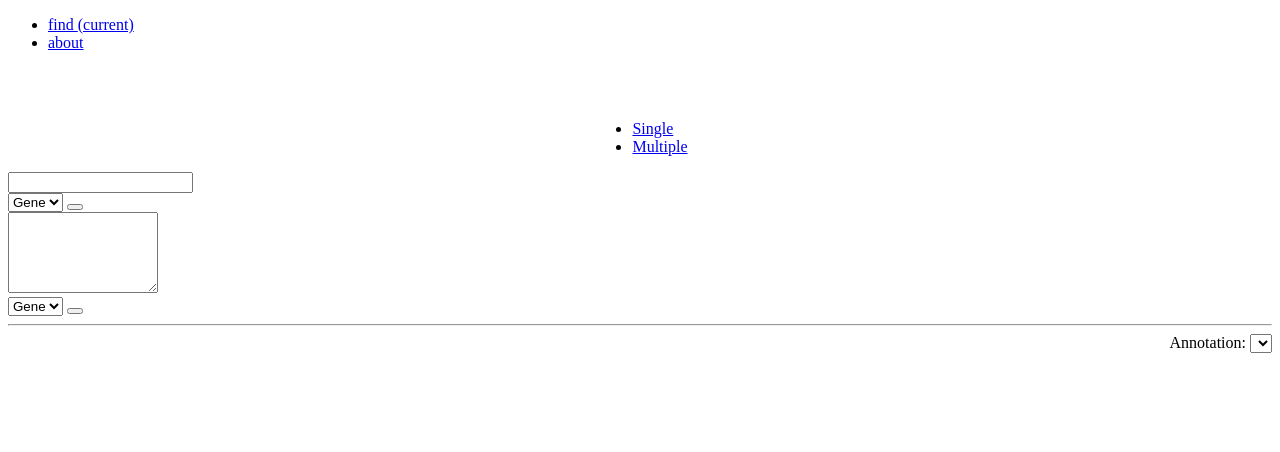
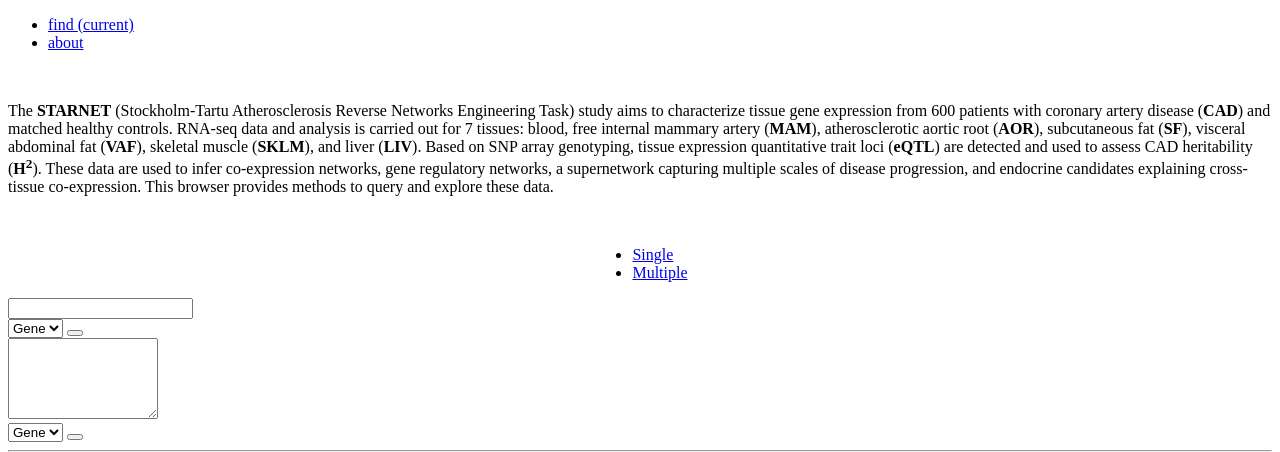
Before and after one commit to skoplev/starnet-site, a Flask app: page / in a window 1280 px wide. Shown: the top 452 px of the page. Run offline with Flask 2, Linux system fonts and the light colour scheme; lists and menus that the app fills with data are empty; some libraries are stand-ins or nearby versions.

Commit message:
Introductory paragraph on landing site, explaining study and common abbreviations.

```diff
--- a/app/templates/base.html
+++ b/app/templates/base.html
@@ -39,7 +39,7 @@
 <link rel="stylesheet" href="{{ url_for('static', filename='style.css') }}">
 
 
-<title>STARNET gene expression browser</title>
+<title>STARNET browser</title>
 
 </head>
 
--- a/app/templates/index.html
+++ b/app/templates/index.html
@@ -1,6 +1,14 @@
 {% extends 'base.html' %}
 
 {% block content %}
+
+<div class="center-nav text-muted">
+	<p>
+		The <b>STARNET</b> (Stockholm-Tartu Atherosclerosis Reverse Networks Engineering Task) study aims to characterize tissue gene expression from 600 patients with coronary artery disease (<b>CAD</b>) and matched healthy controls.
+		RNA-seq data and analysis is carried out for 7 tissues: blood, free internal mammary artery (<b>MAM</b>), atherosclerotic aortic root (<b>AOR</b>), subcutaneous fat (<b>SF</b>), visceral abdominal fat (<b>VAF</b>), skeletal muscle (<b>SKLM</b>), and liver (<b>LIV</b>).
+		Based on SNP array genotyping, tissue expression quantitative trait loci (<b>eQTL</b>) are detected and used to assess CAD heritability (<b>H<sup>2</sup></b>). These data are used to infer co-expression networks, gene regulatory networks, a supernetwork capturing multiple scales of disease progression, and endocrine candidates explaining cross-tissue co-expression. This browser provides methods to query and explore these data.
+	</p>
+</div>
 
 <br>
 
```
